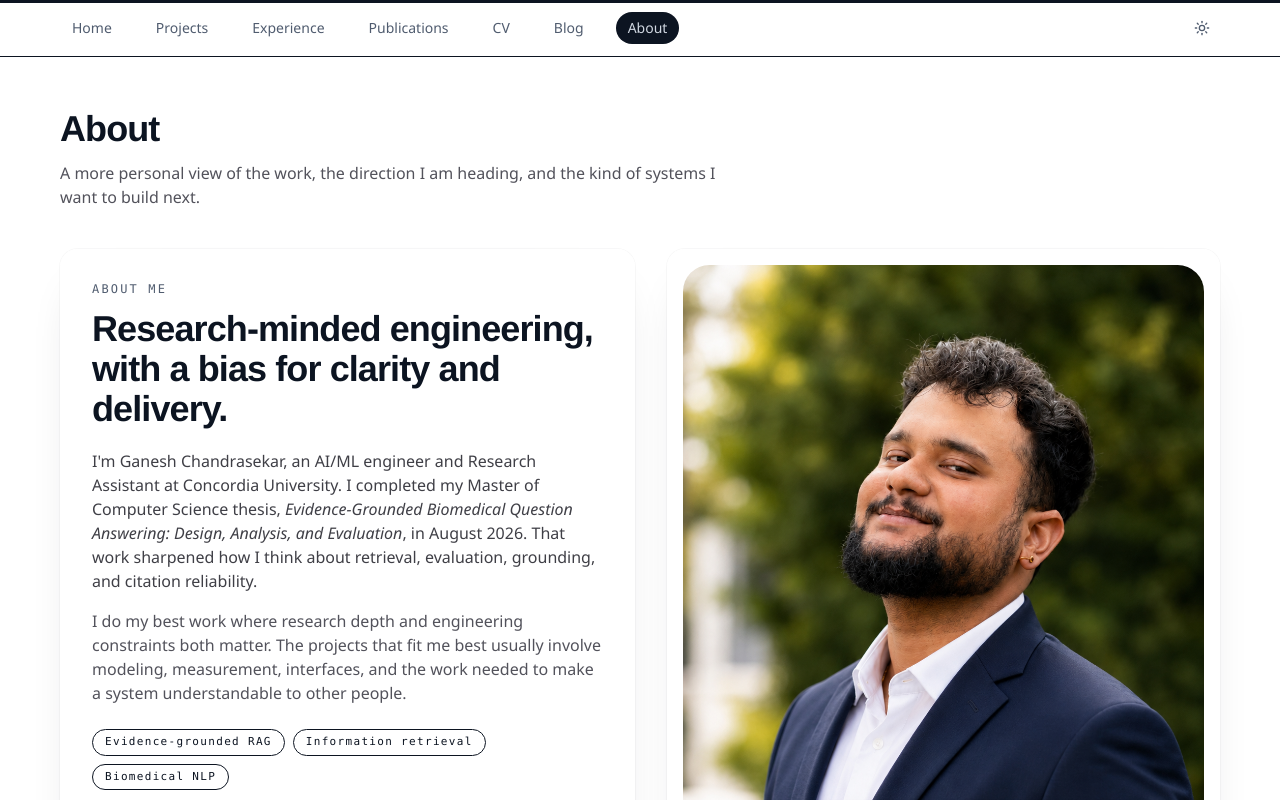
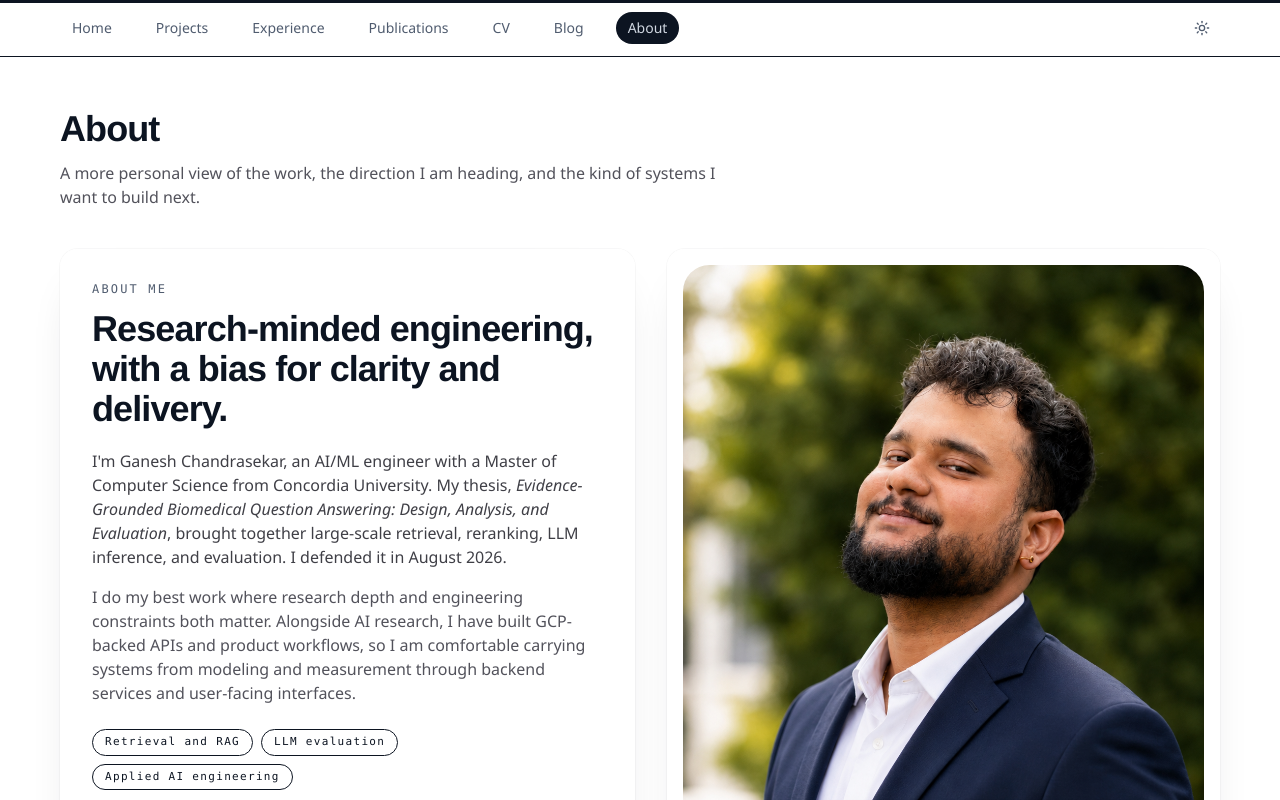
Before and after one commit to cbsag/portfolio-cbsag-2026, a Next.js app: page /about in a window 1280 px wide. Shown: the top 800 px of the page. Built offline with nearby package versions, Linux system fonts and the light colour scheme.

Commit message:
Refresh portfolio from latest CV

```diff
--- a/src/app/(site)/about/page.tsx
+++ b/src/app/(site)/about/page.tsx
@@ -28,15 +28,15 @@ export default function AboutPage() {
               </h2>
 
               <p className="mt-5 max-w-2xl text-sm leading-relaxed text-zinc-700 dark:text-zinc-200 sm:text-base">
-                I&apos;m {site.name}, an AI/ML engineer and Research Assistant at Concordia University. I completed my
-                Master of Computer Science thesis, <em>Evidence-Grounded Biomedical Question Answering: Design,
-                Analysis, and Evaluation</em>, in August 2026. That work sharpened how I think about retrieval,
-                evaluation, grounding, and citation reliability.
+                I&apos;m {site.name}, an AI/ML engineer with a Master of Computer Science from Concordia University. My
+                thesis, <em>Evidence-Grounded Biomedical Question Answering: Design, Analysis, and Evaluation</em>,
+                brought together large-scale retrieval, reranking, LLM inference, and evaluation. I defended it in
+                August 2026.
               </p>
               <p className="mt-4 max-w-2xl text-sm leading-relaxed text-zinc-600 dark:text-zinc-300 sm:text-base">
-                I do my best work where research depth and engineering constraints both matter. The projects that fit
-                me best usually involve modeling, measurement, interfaces, and the work needed to make a system
-                understandable to other people.
+                I do my best work where research depth and engineering constraints both matter. Alongside AI research,
+                I have built GCP-backed APIs and product workflows, so I am comfortable carrying systems from modeling
+                and measurement through backend services and user-facing interfaces.
               </p>
 
               <div className="mt-6 flex flex-wrap gap-2">
--- a/src/components/contact-cta.tsx
+++ b/src/components/contact-cta.tsx
@@ -9,7 +9,7 @@ export default function ContactCTA() {
           <div className="text-xs uppercase tracking-[0.18em] text-[rgb(var(--muted))] text-mono">Contact</div>
           <div className="mt-3 text-2xl font-semibold tracking-tight sm:text-3xl">Let&apos;s talk</div>
           <p className="mt-3 max-w-2xl text-sm leading-relaxed text-[rgb(var(--muted))]">
-            If you&apos;re hiring for research-minded ML, NLP, evaluation, or software engineering work, I&apos;d be
+            If you&apos;re hiring for AI/ML, NLP, RAG, information retrieval, or software engineering work, I&apos;d be
             happy to connect.
           </p>
 
--- a/src/components/focus-strip.tsx
+++ b/src/components/focus-strip.tsx
@@ -11,8 +11,8 @@ export default function FocusStrip() {
               Evidence-grounded AI, from research to deployment
             </h3>
             <p className="mt-3 max-w-xl text-sm leading-relaxed text-[rgb(var(--muted))]">
-              I defended my MCompSc thesis on evidence-grounded biomedical question answering in August 2026. I am now
-              focused on ML, NLP, retrieval, AI evaluation, and software systems that need strong engineering.
+              I completed my MCompSc thesis on evidence-grounded biomedical question answering in August 2026. I am
+              now focused on retrieval, RAG, LLM evaluation, and production AI systems that need strong engineering.
             </p>
 
             <div className="mt-6 space-y-2 text-sm leading-relaxed text-[rgb(var(--muted))]">
@@ -28,16 +28,16 @@ export default function FocusStrip() {
             </div>
             <div className="mt-4 space-y-3 text-sm leading-relaxed text-[rgb(var(--muted))]">
               <div>
-                <span className="font-medium text-[rgb(var(--fg))]">Applied AI research:</span> model fine-tuning,
-                sequence labeling, information extraction, retrieval, and QA system design.
+                <span className="font-medium text-[rgb(var(--fg))]">Applied AI research:</span> retrieval, RAG,
+                embeddings, sequence labeling, and agentic workflows with LangGraph, MCP, and smolagents.
               </div>
               <div>
                 <span className="font-medium text-[rgb(var(--fg))]">Evaluation and analysis:</span> shared-task
                 baselines, error analysis, LLM and human feedback loops, and inspection dashboards.
               </div>
               <div>
-                <span className="font-medium text-[rgb(var(--fg))]">Software delivery:</span> Python, React, Node.js,
-                APIs, cloud workflows, and practical tools that make models usable.
+                <span className="font-medium text-[rgb(var(--fg))]">Software delivery:</span> Python, TypeScript,
+                REST APIs, GCP, Docker, and practical interfaces that make models usable.
               </div>
             </div>
           </div>
--- a/src/content/projects/medhopqa.mdx
+++ b/src/content/projects/medhopqa.mdx
@@ -1,9 +1,9 @@
 ---
 title: "Agentic and non-agentic multi-hop medical question answering"
 date: "2025-08-14"
-summary: "Built three multi-hop QA systems combining open-source LLMs with Wikipedia and PubMed retrieval, then compared agentic and controlled non-agentic workflows."
-tags: ["Multi-hop", "LLMs", "Retrieval", "Medical QA", "BioCreative"]
-highlight: "The Wikipedia + PubMed pipeline reached 0.67 development-set accuracy, the best result among the evaluated configurations."
+summary: "Compared an agentic Qwen2.5 workflow with controlled Wikipedia and Wikipedia + PubMed pipelines to study how tool use and retrieval strategy affect answer quality."
+tags: ["Multi-hop", "Qwen2.5", "smolagents", "Retrieval", "Medical QA", "BioCreative"]
+highlight: "The agentic system iteratively searched Wikipedia and decided whether to gather more evidence or answer, with a 15-step cap."
 links:
   code: "https://github.com/cbsag/medhopqa-agentic-and-non-agentic-systems"
   paper: "https://zenodo.org/records/16875905"
@@ -14,12 +14,11 @@ links:
 How do agentic and non-agentic multi-hop pipelines differ in medical QA accuracy, evidence use, and reliability?
 
 ## System design
-- Developed three multi-hop systems combining open-source LLMs with Wikipedia and PubMed retrieval
-- Implemented an agentic workflow with smolagents and Qwen2.5-Coder-32B
-- Built controlled non-agentic pipelines for evidence retrieval, reranking, and answer extraction
-- Compared short-answer accuracy, evidence use, and reliability under the same evaluation setup
+- Built an agentic Qwen2.5 workflow that iteratively searched Wikipedia
+- Let the model decide whether to continue gathering evidence or answer, with a 15-step cap
+- Built controlled Wikipedia and Wikipedia + PubMed comparison pipelines
+- Examined how tool use and retrieval strategy affected answer quality
 
 ## Results
 - Published the results at BioCreative IX / IJCAI 2025
-- Reached 0.67 development-set accuracy with the Wikipedia + PubMed pipeline
-- Produced a side-by-side analysis framework for agentic vs non-agentic system behavior
+- Produced a side-by-side analysis of agentic and non-agentic multi-hop system behavior
--- a/src/lib/experience.ts
+++ b/src/lib/experience.ts
@@ -13,11 +13,11 @@ export const experiences: ExperienceItem[] = [
     role: "Research Assistant",
     organization: "CLaC Lab, Concordia University",
     location: "Montreal, Canada",
-    period: "Sep 2023 - Present",
+    period: "Sep 2023 - Aug 2026",
     bullets: [
-      "Built retrieval and QA pipelines over 26.8M PubMed documents using BM25, MedCPT, cross-encoder reranking, and evidence selection.",
-      "Ran quantized Qwen inference on GPU-based HPC using vLLM and Slurm for large-scale generation and evaluation.",
-      "Developed evaluation workflows to separate retrieval, answer quality, grounding, and citation failures for TREC and BioCreative shared-task systems.",
+      "Built retrieval and QA pipelines over 26.8M PubMed documents using BM25, MedCPT, cross-encoder reranking, evidence selection, and LLM generation for thesis and shared-task research.",
+      "Ran quantized Qwen inference with vLLM and Slurm on V100/A100 GPUs, making 32B-model generation practical for large-scale evaluation runs.",
+      "Developed evaluation workflows to separate retrieval, answer quality, grounding, and citation failures, helping compare system variants and identify where errors originated.",
       "Trained BERT-family, CRF, hierarchical, and PPO models for sequence labeling, and built NER pipelines across biomedical and news text."
     ]
   },
@@ -28,8 +28,7 @@ export const experiences: ExperienceItem[] = [
     location: "Montreal, Canada",
     period: "Sep 2024 - May 2026",
     bullets: [
-      "Led tutorials and office hours for Information Retrieval and Web Search (COMP 479/6791) and Discrete Mathematics (COMP 232).",
-      "Supported assignments, grading, and technical questions."
+      "Led tutorials and office hours for Information Retrieval and Web Search (COMP 479/6791) and Discrete Mathematics (COMP 232), helping students work through assignments and technical questions."
     ]
   },
   {
@@ -39,8 +38,8 @@ export const experiences: ExperienceItem[] = [
     location: "Chennai, India",
     period: "Jul 2022 - Aug 2023",
     bullets: [
-      "Developed procurement workflows and product features for Kissflow Procurement Cloud across purchasing, approvals, supplier management, and source-to-pay processes.",
-      "Built API services on Google Cloud Platform and translated business requirements into workflow rules, validations, and approval paths with backend and product teams."
+      "Built GCP-backed API services and translated product requirements into workflow rules, validations, and approval paths for Kissflow Procurement Cloud.",
+      "Developed product features across purchasing, approvals, supplier management, and source-to-pay workflows with backend and product teams."
     ]
   },
   {
@@ -50,7 +49,7 @@ export const experiences: ExperienceItem[] = [
     location: "Chennai, India",
     period: "May 2022 - Jul 2022",
     bullets: [
-      "Developed a real-time esports broadcast overlay with Python and Node.js, including backend logic for live match and event counters."
+      "Developed a real-time esports broadcast overlay with Python and Node.js, automating live match and event-counter updates for the broadcast interface."
     ]
   }
 ];
--- a/src/lib/site.ts
+++ b/src/lib/site.ts
@@ -1,14 +1,14 @@
 export const site = {
   name: "Ganesh Chandrasekar",
   tagline: "AI/ML • NLP • LLMs • RAG • Information Retrieval",
-  role: "AI/ML Engineer and Research Assistant",
-  headline: "Building evidence-grounded AI systems.",
+  role: "AI/ML Engineer · MCompSc",
+  headline: "Building retrieval, RAG, and LLM systems.",
   subheadline:
-    "I build large-scale retrieval and evaluation pipelines, GPU inference workflows, backend APIs, and user-facing AI applications across NLP, RAG, and biomedical question answering.",
+    "My work spans retrieval, reranking, model inference, and evaluation, grounded in software engineering experience building GCP APIs and product workflows.",
   availability: "Open to full-time AI/ML, NLP, and information retrieval roles.",
-  focusAreas: ["Evidence-grounded RAG", "Information retrieval", "Biomedical NLP"],
+  focusAreas: ["Retrieval and RAG", "LLM evaluation", "Applied AI engineering"],
   location: "Montreal, QC, Canada",
-  email: "cb.ganesh666@gmail.com",
+  email: "ganesh.cbsag@gmail.com",
   links: {
     github: "https://github.com/cbsag",
     linkedin: "https://www.linkedin.com/in/cbsag/",
```
Also changed, not shown: src/content/projects/bioevidence-ai.mdx (+5 -4 lines), 1 other file (tests, documents, lock files or other folders).
